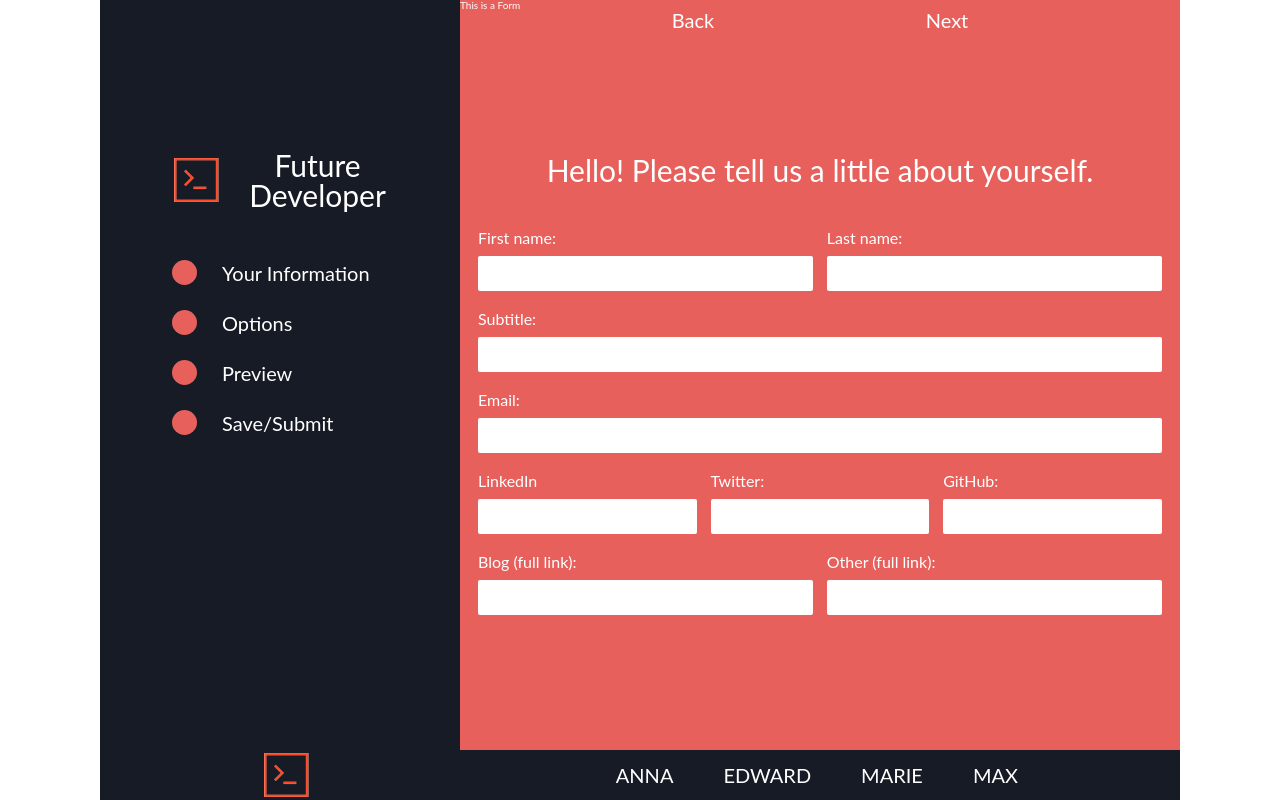
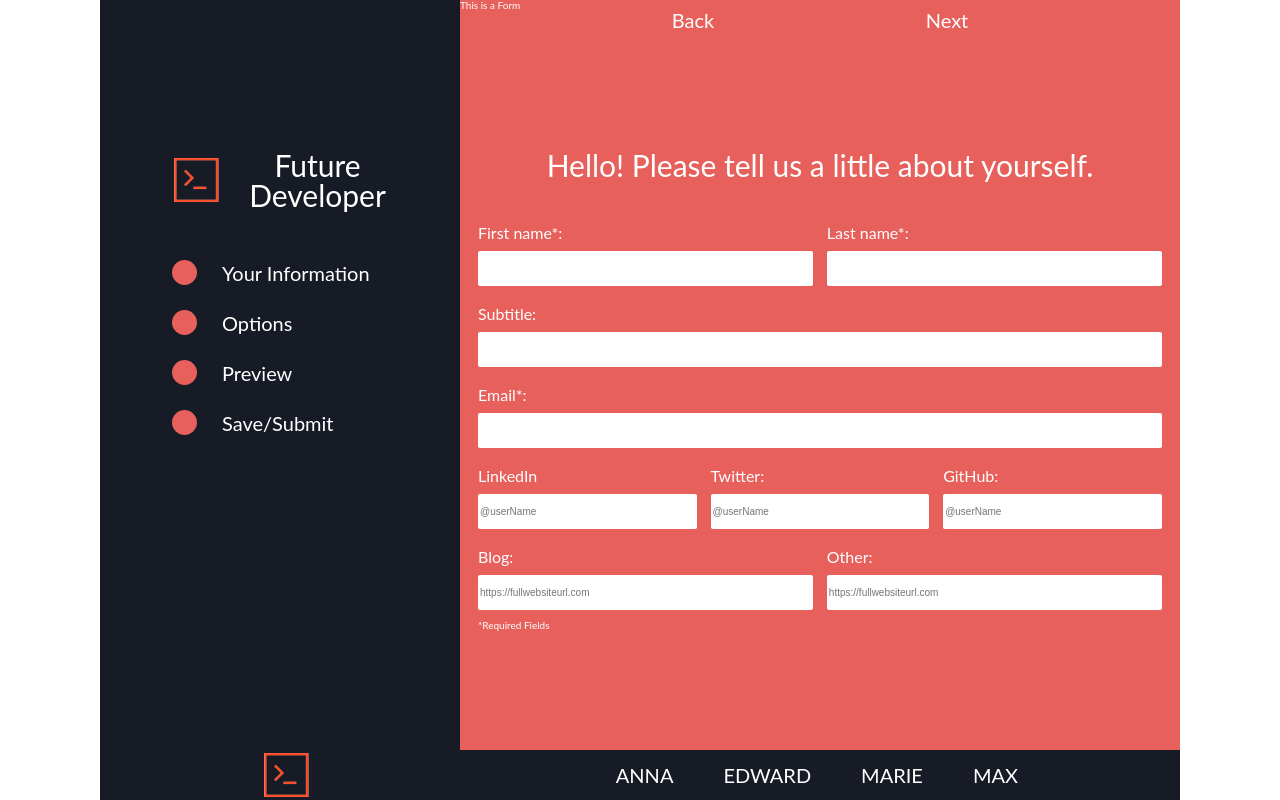
Before and after one commit to EdwardMaxMarieAnna/frontEndDeveloperComingSoon, a React (Create React App) app: page /about in a window 1280 px wide. Built offline with nearby package versions, Linux system fonts and the light colour scheme; no server answers.

Commit message:
housekeeping

```diff
--- a/src/About.css
+++ b/src/About.css
@@ -38,5 +38,4 @@
     display: inline-flex;
     flex-direction: column;
     width: 49%;
-
 }
--- a/src/About.js
+++ b/src/About.js
@@ -12,6 +12,7 @@ class About extends Component {
                 email: "",
                 linkedIn: "",
                 twitter: "",
+                instagram: "",
                 blog: "",
                 other: "",
         }
@@ -30,6 +31,7 @@ class About extends Component {
             email: "",
             linkedIn: "",
             twitter: "",
+            instagram: "",
             blog: "",
             other: "",
         })
@@ -56,11 +58,11 @@ class About extends Component {
 
                     <fieldset className="firstLastName">
                         <div className="firstNameDiv">
-                        <label htmlFor="firstName:">First name:</label>
+                        <label htmlFor="firstName:">First name*:</label>
                         <input type="text" value={this.state.firstName} onChange={this.handleOnChange} name="firstName" />
                         </div>
                         <div className="lastNameDiv">
-                        <label htmlFor="lastName:">Last name:</label>
+                        <label htmlFor="lastName:">Last name*:</label>
                         <input type="text" value={this.state.lastName} onChange={this.handleOnChange} name="lastName" />
                         </div>
                     </fieldset>
@@ -71,39 +73,41 @@ class About extends Component {
                     </fieldset>
 
                     <fieldset className="email">
-                        <label htmlFor="email">Email:</label>
+                        <label htmlFor="email">Email*:</label>
                         <input type="email" value={this.state.email} onChange={this.handleOnChange} name="email" />
                     </fieldset>
 
                     <fieldset className="socialMedia">
                         <div>
                         <label htmlFor="linkedIn">LinkedIn</label>
-                        <input type="text" value={this.state.linkedIn} onChange={this.handleOnChange} name="linkedIn" />
+                            <input type="text" value={this.state.linkedIn} onChange={this.handleOnChange} name="linkedIn" placeholder="@userName"/>
                         </div>
 
                         <div>
                         <label htmlFor="twitter">Twitter:</label>
-                        <input type="text" value={this.state.twitter} onChange={this.handleOnChange} name="twitter" />
+                            <input type="text" value={this.state.twitter} onChange={this.handleOnChange} name="twitter" placeholder="@userName"/>
                         </div>
 
                         <div>
                         <label htmlFor="blog">GitHub:</label>
-                        <input type="text" value={this.state.blog} onChange={this.handleOnChange} name="blog" />
+                            <input type="text" value={this.state.blog} onChange={this.handleOnChange} name="blog" placeholder="@userName"/>
                         </div>
 
                     </fieldset>
                     <fieldset className="socialMediaTwo">
                         <div>
-                            <label htmlFor="other">Blog (full link):</label>
-                            <input type="text" value={this.state.other} onChange={this.handleOnChange} name="other" />
+                            <label htmlFor="blog">Blog:</label>
+                            <input type="text" value={this.state.other} onChange={this.handleOnChange} name="blog"  placeholder="https://fullwebsiteurl.com"/>
                         </div>
 
                         <div>
-                            <label htmlFor="other">Other (full link):</label>
-                            <input type="text" value={this.state.other} onChange={this.handleOnChange} name="other" />
+                            <label htmlFor="other">Other:</label>
+                            <input type="text" value={this.state.other} onChange={this.handleOnChange} name="other" placeholder="https://fullwebsiteurl.com"/>
                         </div>
 
                     </fieldset>
+                    <span>*Required Fields</span>
+
                     {/* Previous needs to go back, need to figure out how to override form submit */}
                     <div className="buttonDiv">
 
--- a/src/components/form/Form.js
+++ b/src/components/form/Form.js
@@ -19,14 +19,15 @@ class Form extends Component {
       email: "",
       linkedIn: "",
       twitter: "",
+      instagram: "",
       github: "",
       blog: "",
       other: "",
       // StyleOptions params
       color: '',
+      background: [],
+      backgroundSelected: '',
       font: '',
-      background: [],
-      backgroundSelected: ''
     }
   }
 
@@ -121,7 +122,7 @@ class Form extends Component {
 
           <Route path="/styles" render={(props) => <StyleOptions styleInputs={this.styleParamInputs} {...props} />} />
 
-          <Route path="/preview" render={(props) => <Preview previewInputs={this.stateSomeFunction} {...props} />} />
+          <Route path="/preview" render={(props) => <Preview previewInputs={this.state} {...props} />} />
 
           <Route path="/codeCopy" render={(props) => <PasteCode formInputs={this.state} {...props} />} />
         </div>
--- a/src/components/form/Preview.js
+++ b/src/components/form/Preview.js
@@ -10,7 +10,8 @@ class Preview extends Component {
             twitterHidden: "",
         }
     }
-
+    // look at props
+    //if twitter, linked in, instagram, blog, github
 
 
 
@@ -27,8 +28,9 @@ class Preview extends Component {
         const linkedIn = this.props.previewInputs.linkedIn
         const twitter = this.props.previewInputs.twitter
         const instagram = this.props.previewInputs.instagram
+        const github = this.props.previewInputs.github
         const blog = this.props.previewInputs.blog
-        const github = this.props.previewInputs.github
+        const other = this.props.previewInputs.other
         const color = this.props.previewInputs.color
         const background = this.props.previewInputs.background
         const backgroundImage = this.props.previewInputs.backgroundImage
@@ -78,12 +80,11 @@ class Preview extends Component {
                             </li>
                             <li >
                                 <a href={`${blog}`}>
-                                    <i className="fab fa-blogger-b"></i>
-                                </a>
+                                    <i class="fas fa-blog"></i>                                </a>
                             </li>
                             <li>
                                 <a href={`${email}`}>
-                                    <i className="fab fa-envelope"></i>
+                                    <i class="far fa-envelope"></i>
                                 </a>
                             </li>
 
```
